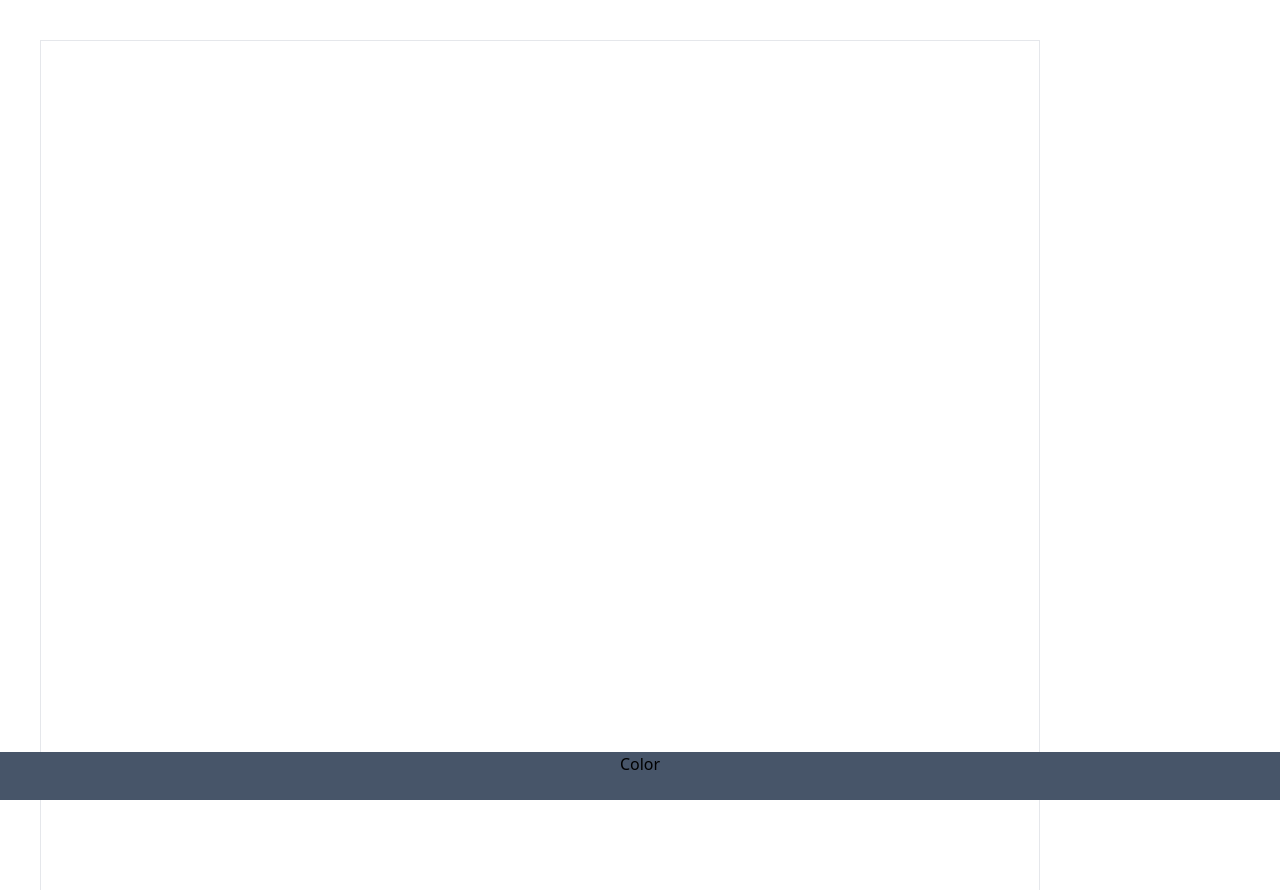
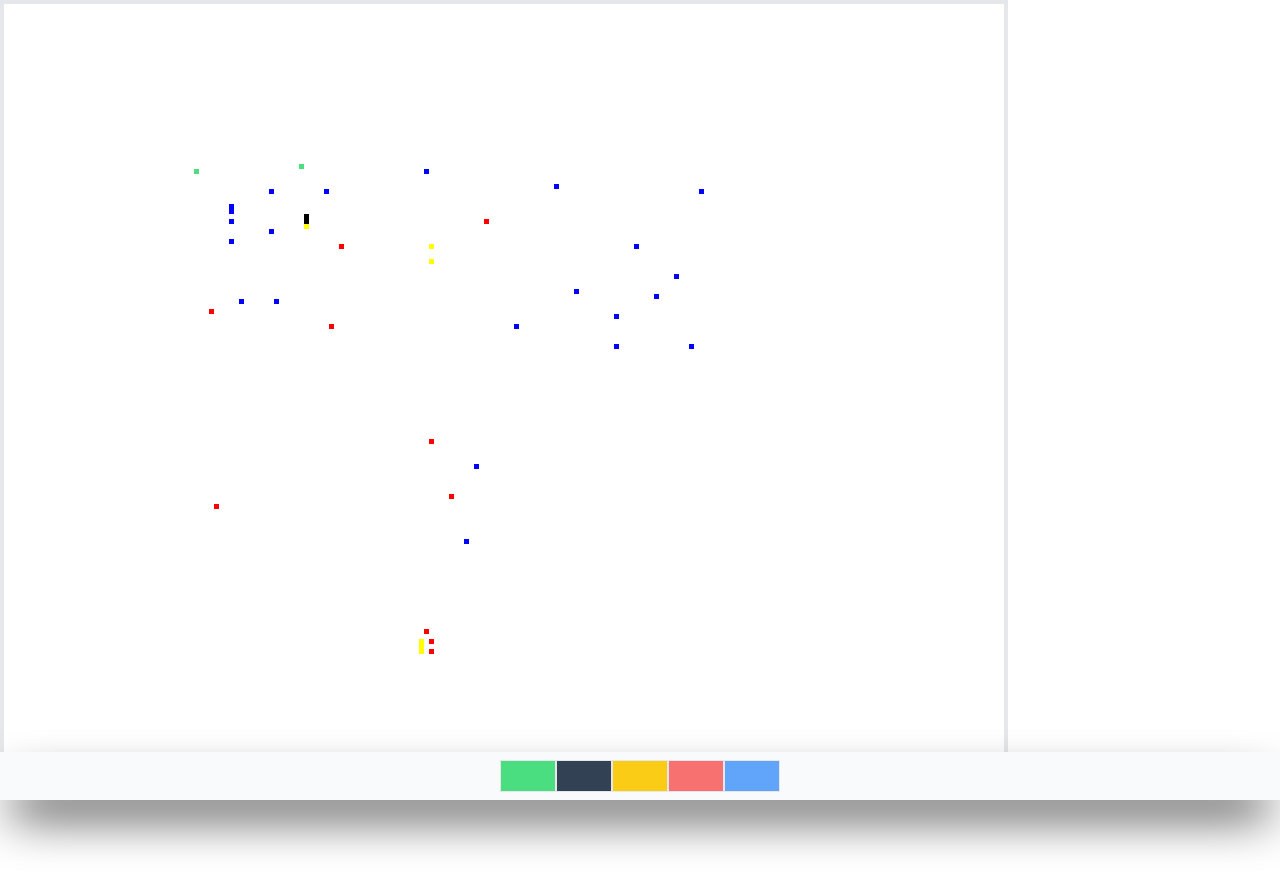
Before and after one commit to becomingjohndoe/place-the-pixels, a React (Create React App) app: page / in a window 1280 px wide. Shown: the top 890 px of the page. After the commit the page ends 800 px from the top, so only its background shows below. Built offline with nearby package versions, Linux system fonts and the light colour scheme.

Commit message:
somewhat

```diff
--- a/src/App.js
+++ b/src/App.js
@@ -5,9 +5,8 @@ import Color from "./components/Color";
 
 function App() {
 	return (
-		<div className="App">
+		<div className="App  grid grid-rows-2 gap-0 h-screen w-screen">
 			<Canvas />
-			<Color />
 		</div>
 	);
 }
--- a/src/components/Canvas.jsx
+++ b/src/components/Canvas.jsx
@@ -1,33 +1,49 @@
-import { useState } from "react";
+import { useState, useRef, useEffect } from "react";
+import data from "../data/pixels";
+import Color from "./Color";
 
 export default function Canvas() {
-	const [pixel, setPixel] = useState([]);
+	const [pixel, setPixel] = useState(data);
+	const [selectedColor, setSelectedColor] = useState("black");
+	const canvasRef = useRef(null);
+
+	const hw = 5;
+
+	useEffect(() => {
+		//Our first draw
+		const canvas = canvasRef.current;
+		const ctx = canvas.getContext("2d");
+		pixel.forEach(({ x, y, color }) => {
+			ctx.fillStyle = color;
+			ctx.fillRect(x, y, hw, hw);
+		});
+
+		console.log(pixel);
+	}, [pixel]);
+
+	const getMousePos = (event, color) => {
+		const canvas = canvasRef.current;
+		const rect = canvas.getBoundingClientRect();
+		const x = event.clientX - rect.left - hw * 2;
+		const y = event.clientY - rect.top - hw * 2;
+		return { x: Math.ceil(x / hw) * hw, y: Math.ceil(y / hw) * hw, color };
+	};
+
+	// Ready, set, go
 	return (
-		<div className="grid overflow-auto relative">
-			<div
+		<div className="h-screen overflow-hidden">
+			<canvas
 				onClick={(e) => {
-					console.log(e.clientX / 10, e.clientY / 10);
-					setPixel([
-						...pixel,
-						{
-							x: Math.floor(e.clientX / 10) * 10,
-							y: Math.floor(e.clientY / 10) * 10,
-							color: "bg-slate-700",
-						},
-					]);
+					setPixel(() => {
+						return [...pixel, getMousePos(e, selectedColor)];
+					});
 				}}
-				className="h-[1000px] w-[1000px] border m-10"
-			>
-				{pixel.map(({ x, y, color }) => (
-					<div
-						style={{
-							top: y,
-							left: x,
-						}}
-						className={`absolute ${color} h-[10px] w-[10px]`}
-					></div>
-				))}
-			</div>
+				className="border-4"
+				ref={canvasRef}
+				height="1000px"
+				width="1000px"
+			></canvas>
+			<Color setSelectedColor={setSelectedColor} />
 		</div>
 	);
 }
--- a/src/components/Color.jsx
+++ b/src/components/Color.jsx
@@ -1,9 +1,30 @@
 import React from "react";
 
-export default function Color() {
+export default function Color({ setSelectedColor }) {
 	return (
-		<div className="w-screen h-12 bg-slate-600 overflow-hidden fixed bottom-0 ">
-			Color
+		<div className="flex justify-center w-screen h-12 bg-slate-50 shadow-2xl shadow-black overflow-hidden fixed bottom-0 row-span-1">
+			<div className="flex justify-center items-center ">
+				<button
+					onClick={() => setSelectedColor("#4ade80")}
+					className="bg-green-400 border h-8 w-14 focus:border-5 focus:border-slate-700 focus:-translate-y-1"
+				></button>
+				<button
+					onClick={() => setSelectedColor("black")}
+					className="bg-slate-700 border h-8 w-14 focus:border-5 focus:border-slate-700 focus:-translate-y-1 "
+				></button>
+				<button
+					onClick={() => setSelectedColor("yellow")}
+					className="bg-yellow-400 border h-8 w-14 focus:border-5 focus:border-slate-700 focus:-translate-y-1"
+				></button>
+				<button
+					onClick={() => setSelectedColor("red")}
+					className="bg-red-400 border h-8 w-14 focus:border-5 focus:border-slate-700 focus:-translate-y-1"
+				></button>
+				<button
+					onClick={() => setSelectedColor("blue")}
+					className="bg-blue-400 border h-8 w-14 focus:border-5 focus:border-slate-700 focus:-translate-y-1"
+				></button>
+			</div>
 		</div>
 	);
 }
--- /dev/null
+++ b/src/data/pixels.jsx
@@ -0,0 +1,222 @@
+module.exports = [
+	{
+		x: 190,
+		y: 165,
+		color: "#4ade80",
+	},
+	{
+		x: 225,
+		y: 200,
+		color: "#4ade80",
+	},
+	{
+		x: 295,
+		y: 160,
+		color: "#4ade80",
+	},
+	{
+		x: 425,
+		y: 240,
+		color: "yellow",
+	},
+	{
+		x: 425,
+		y: 255,
+		color: "yellow",
+	},
+	{
+		x: 480,
+		y: 215,
+		color: "red",
+	},
+	{
+		x: 325,
+		y: 320,
+		color: "red",
+	},
+	{
+		x: 205,
+		y: 305,
+		color: "red",
+	},
+	{
+		x: 335,
+		y: 240,
+		color: "red",
+	},
+	{
+		x: 510,
+		y: 320,
+		color: "blue",
+	},
+	{
+		x: 420,
+		y: 165,
+		color: "blue",
+	},
+	{
+		x: 300,
+		y: 210,
+		color: "black",
+	},
+	{
+		x: 300,
+		y: 215,
+		color: "black",
+	},
+	{
+		x: 300,
+		y: 220,
+		color: "yellow",
+	},
+	{
+		x: 445,
+		y: 490,
+		color: "red",
+	},
+	{
+		x: 470,
+		y: 460,
+		color: "blue",
+	},
+	{
+		x: 460,
+		y: 535,
+		color: "blue",
+	},
+	{
+		x: 415,
+		y: 635,
+		color: "yellow",
+	},
+	{
+		x: 415,
+		y: 640,
+		color: "yellow",
+	},
+	{
+		x: 415,
+		y: 645,
+		color: "yellow",
+	},
+	{
+		x: 425,
+		y: 645,
+		color: "red",
+	},
+	{
+		x: 425,
+		y: 635,
+		color: "red",
+	},
+	{
+		x: 420,
+		y: 625,
+		color: "red",
+	},
+	{
+		x: 210,
+		y: 500,
+		color: "red",
+	},
+	{
+		x: 425,
+		y: 435,
+		color: "red",
+	},
+	{
+		x: 695,
+		y: 185,
+		color: "blue",
+	},
+	{
+		x: 550,
+		y: 180,
+		color: "blue",
+	},
+	{
+		x: 610,
+		y: 310,
+		color: "blue",
+	},
+	{
+		x: 670,
+		y: 270,
+		color: "blue",
+	},
+	{
+		x: 630,
+		y: 240,
+		color: "blue",
+	},
+	{
+		x: 610,
+		y: 340,
+		color: "blue",
+	},
+	{
+		x: 685,
+		y: 340,
+		color: "blue",
+	},
+	{
+		x: 650,
+		y: 290,
+		color: "blue",
+	},
+	{
+		x: 570,
+		y: 285,
+		color: "blue",
+	},
+	{
+		x: 225,
+		y: 200,
+		color: "blue",
+	},
+	{
+		x: 225,
+		y: 205,
+		color: "blue",
+	},
+	{
+		x: 225,
+		y: 205,
+		color: "blue",
+	},
+	{
+		x: 225,
+		y: 215,
+		color: "blue",
+	},
+	{
+		x: 225,
+		y: 235,
+		color: "blue",
+	},
+	{
+		x: 235,
+		y: 295,
+		color: "blue",
+	},
+	{
+		x: 270,
+		y: 295,
+		color: "blue",
+	},
+	{
+		x: 265,
+		y: 225,
+		color: "blue",
+	},
+	{
+		x: 265,
+		y: 185,
+		color: "blue",
+	},
+	{
+		x: 320,
+		y: 185,
+		color: "blue",
+	},
+];
```
